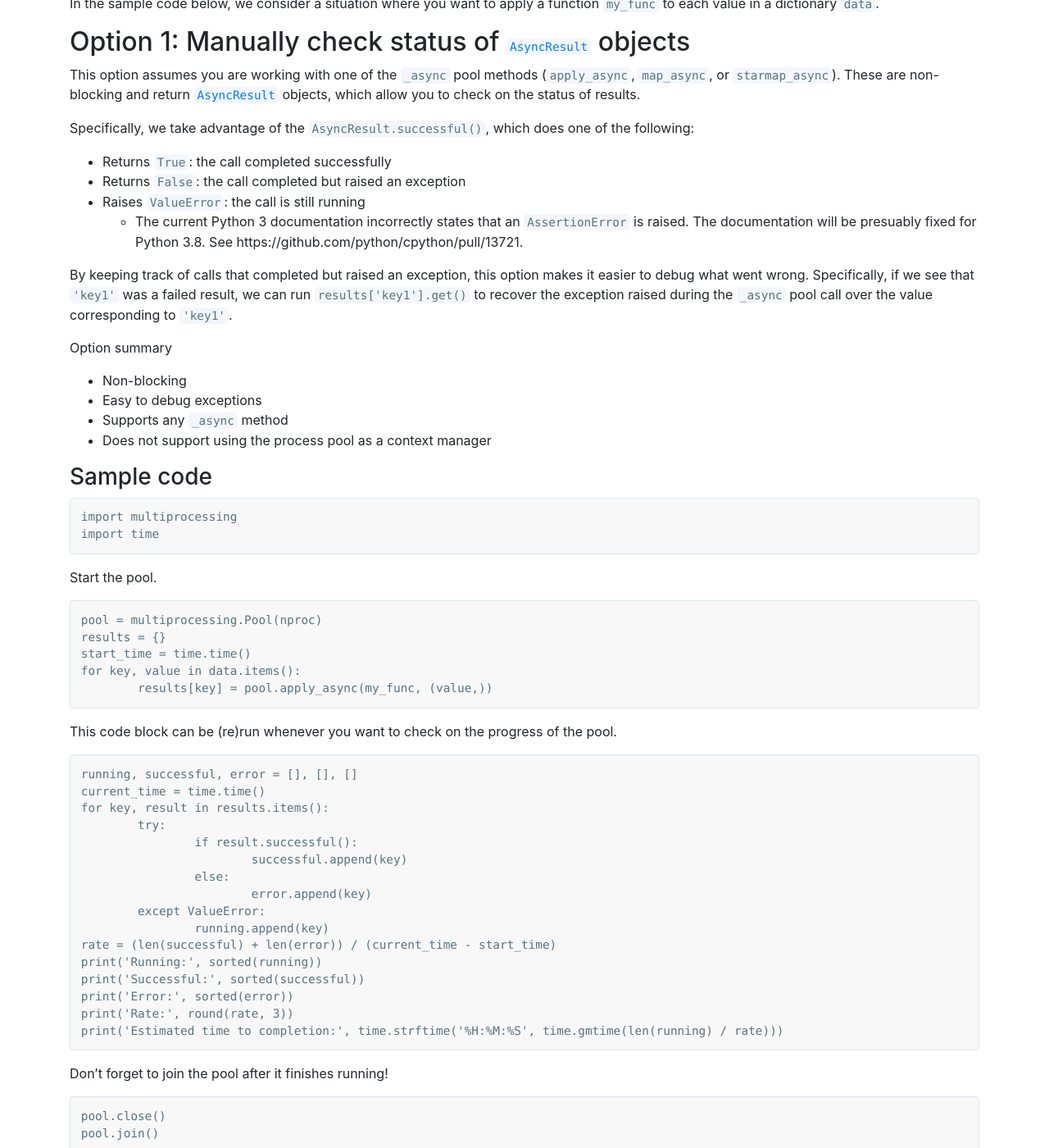
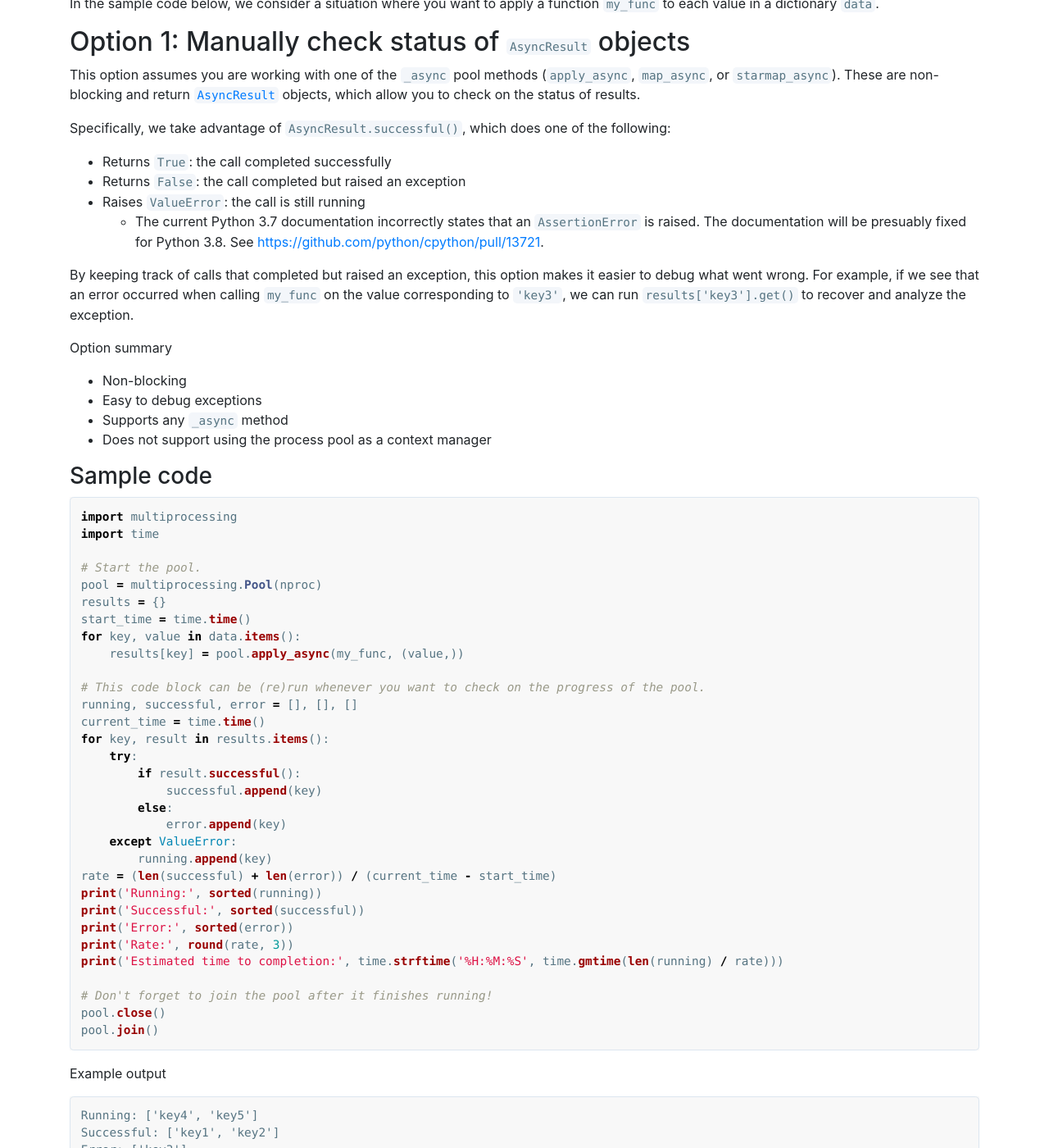
Before and after one commit to bentyeh/bentyeh.github.io, a Jekyll site: the page built from _posts/2019-07-22-Python-multiprocessing-progress.md, in a window 1280 px wide and 1400 px high, scrolled down 457 px. Shown: the whole window at 82% size. Built offline with Jekyll 4.4.1, drawn with Linux system fonts in a browser that asks for light colours; some of the changed text lies outside the part shown.

Commit message:
_posts\2019-07-22-Python-multiprocessing-progress.md: minor updates

````diff
--- a/_posts/2019-07-22-Python-multiprocessing-progress.md
+++ b/_posts/2019-07-22-Python-multiprocessing-progress.md
@@ -7,21 +7,21 @@ excerpt: Use `tqdm` or roll your own code snippets to quickly check the progress
 last_updated: July 22, 2019
 ---
 
-Process pools, such as those afforded by Python's `multiprocessing.Pool` class, are often used to parallelize loops or map a function over an iterable. It can be helpful sometimes to monitor the progress over the loop or iterable, and we demonstrate below several ways to do so.
+Process pools, such as those afforded by Python's [`multiprocessing.Pool`](https://docs.python.org/3/library/multiprocessing.html#multiprocessing.pool.Pool) class, are often used to parallelize loops or map a function over an iterable. It can be helpful sometimes to monitor the progress over the loop or iterable, and we demonstrate below several ways to do so.
 
 In the sample code below, we consider a situation where you want to apply a function `my_func` to each value in a dictionary `data`.
 
-## Option 1: Manually check status of [`AsyncResult`](https://docs.python.org/3/library/multiprocessing.html#multiprocessing.pool.AsyncResult) objects
+## Option 1: Manually check status of `AsyncResult` objects
 
 This option assumes you are working with one of the `_async` pool methods (`apply_async`, `map_async`, or `starmap_async`). These are non-blocking and return [`AsyncResult`](https://docs.python.org/3/library/multiprocessing.html#multiprocessing.pool.AsyncResult) objects, which allow you to check on the status of results.
 
-Specifically, we take advantage of the `AsyncResult.successful()`, which does one of the following:
+Specifically, we take advantage of `AsyncResult.successful()`, which does one of the following:
 - Returns `True`: the call completed successfully
 - Returns `False`: the call completed but raised an exception
 - Raises `ValueError`: the call is still running
-  - The current Python 3 documentation incorrectly states that an `AssertionError` is raised. The documentation will be presuably fixed for Python 3.8. See https://github.com/python/cpython/pull/13721.
+  - The current Python 3.7 documentation incorrectly states that an `AssertionError` is raised. The documentation will be presuably fixed for Python 3.8. See [https://github.com/python/cpython/pull/13721](https://github.com/python/cpython/pull/13721).
 
-By keeping track of calls that completed but raised an exception, this option makes it easier to debug what went wrong. Specifically, if we see that `'key1'` was a failed result, we can run `results['key1'].get()` to recover the exception raised during the `_async` pool call over the value corresponding to `'key1'`.
+By keeping track of calls that completed but raised an exception, this option makes it easier to debug what went wrong. For example, if we see that an error occurred when calling `my_func` on the value corresponding to `'key3'`, we can run `results['key3'].get()` to recover and analyze the exception.
 
 Option summary
 - Non-blocking
@@ -31,49 +31,52 @@ Option summary
 
 ### Sample code
 
-```
+```python
 import multiprocessing
 import time
-```
 
-Start the pool.
-```
+# Start the pool.
 pool = multiprocessing.Pool(nproc)
 results = {}
 start_time = time.time()
 for key, value in data.items():
-	results[key] = pool.apply_async(my_func, (value,))
-```
+    results[key] = pool.apply_async(my_func, (value,))
 
-This code block can be (re)run whenever you want to check on the progress of the pool.
-```
+# This code block can be (re)run whenever you want to check on the progress of the pool.
 running, successful, error = [], [], []
 current_time = time.time()
 for key, result in results.items():
-	try:
-		if result.successful():
-			successful.append(key)
-		else:
-			error.append(key)
-	except ValueError:
-		running.append(key)
+    try:
+        if result.successful():
+            successful.append(key)
+        else:
+            error.append(key)
+    except ValueError:
+        running.append(key)
 rate = (len(successful) + len(error)) / (current_time - start_time)
 print('Running:', sorted(running))
 print('Successful:', sorted(successful))
 print('Error:', sorted(error))
 print('Rate:', round(rate, 3))
 print('Estimated time to completion:', time.strftime('%H:%M:%S', time.gmtime(len(running) / rate)))
-```
 
-Don't forget to join the pool after it finishes running!
-```
+# Don't forget to join the pool after it finishes running!
 pool.close()
 pool.join()
 ```
 
+Example output
+```
+Running: ['key4', 'key5']
+Successful: ['key1', 'key2']
+Error: ['key3']
+Rate: 1.234
+Estimated time to completion: 00:01:23
+```
+
 ## Option 2: Using `tqdm`
 
-We take advantage of the very helpful progress bar provided by the `tqdm` package. How to use `tqdm`, however, depends on the pool method we choose.
+We take advantage of the very helpful progress bar provided by the [`tqdm` package](https://github.com/tqdm/tqdm). How to use `tqdm`, however, depends on the pool method we choose.
 - Each `_async` method includes `callback` and `error_callback` arguments that take functions to be called when the result completes, with or without error, respectively. We can use these callback functions to update our `tqdm` progress bar.
 - `imap_unordered` and `imap` each return an iterator, so we can simply wrap it with `tqdm`.
 
@@ -85,41 +88,35 @@ Option summary
 
 ### Sample code
 
-```
+```python
 import multiprocessing
 from tqdm import tqdm
-```
 
-`imap_unordered` example
-```
+# imap_unordered example
 results = []
 with multiprocessing.Pool(nproc) as pool:
-	for result in tqdm(pool.imap_unordered(my_func, data.values()), total=len(data)):
-		results.append(result)
-	pool.close()
-	pool.join()
-```
+    for result in tqdm(pool.imap_unordered(my_func, data.values()), total=len(data)):
+        results.append(result)
+    pool.close()
+    pool.join()
 
-`imap` example
-```
+# imap example
 with mulitprocessing.Pool(nproc) as pool:
-	results = list(tqdm(p.imap(my_func, data.values()), total=len(data)))
-	pool.close()
-	pool.join()
-```
+    results = list(tqdm(pool.imap(my_func, data.values()), total=len(data)))
+    pool.close()
+    pool.join()
 
-`apply_async` example
-```
+# apply_async example
 pbar = tqdm(total=len(data))
 def update(*a):
-	pbar.update()
+    pbar.update()
 
 results = []
 with multiprocessing.Pool(nproc) as pool:
-	for key, value in data.items():
-		pool.apply_async(my_func, (value,), callback=update)
-	pool.close()
-	pool.join()
+    for key, value in data.items():
+        pool.apply_async(my_func, (value,), callback=update)
+    pool.close()
+    pool.join()
 ```
 
-Reference: https://github.com/tqdm/tqdm/issues/484
+Reference: [https://github.com/tqdm/tqdm/issues/484](https://github.com/tqdm/tqdm/issues/484).
````
